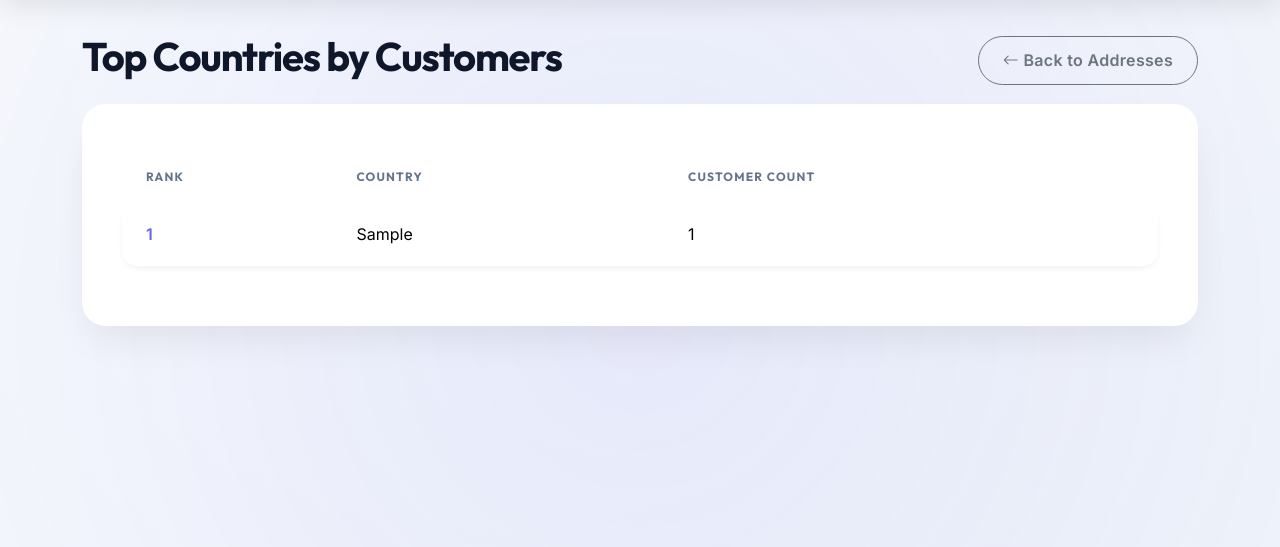
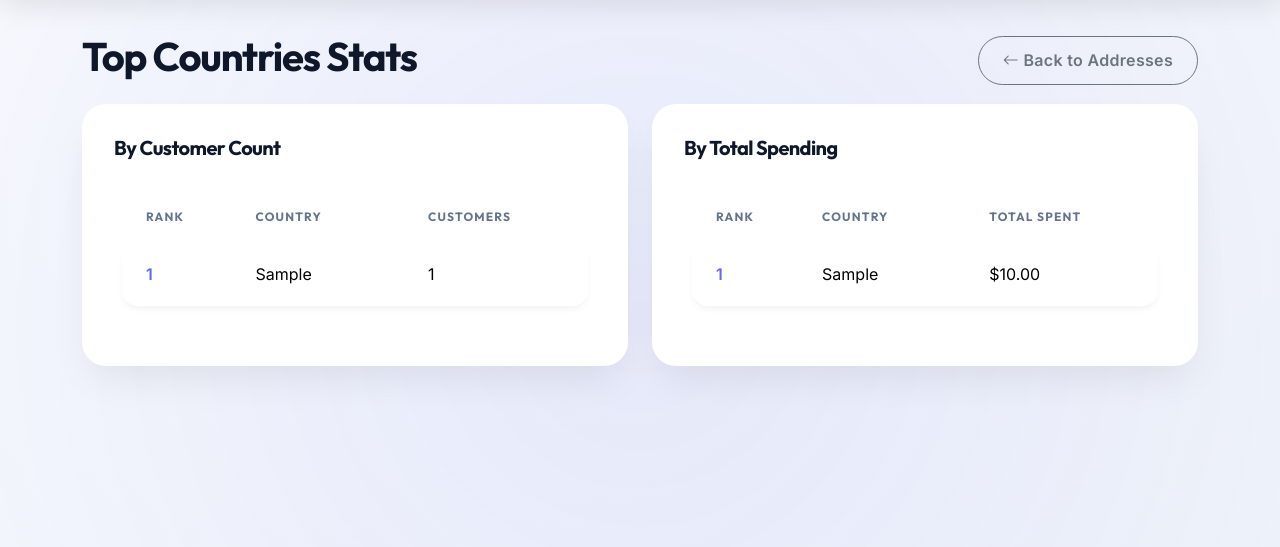
Before and after one commit to ituitis20-yilmazal19/DataTrack, a Flask app: page /address/top-countries in a window 1280 px wide. Shown: the part 81-628 px from the top of the page. Run offline with Flask 3, Linux system fonts and the light colour scheme; tables that the repository leaves empty hold one stand-in row (values such as "Sample post").

Commit message:
another complex query added

```diff
--- a/app.py
+++ b/app.py
@@ -199,7 +199,8 @@ def address():
 @app.route("/address/top-countries")
 def address_top_countries():
     rows = addresses.top_countries_by_customers()
-    return render_template("address_top_countries.html", rows=rows)
+    spending_rows = addresses.top_countries_by_spending()
+    return render_template("address_top_countries.html", rows=rows, spending_rows=spending_rows)
 
 @app.route("/address/<int:address_id>", methods=["GET", "POST"])
 def address_detail(address_id):
--- a/templates/address_top_countries.html
+++ b/templates/address_top_countries.html
@@ -1,22 +1,26 @@
 {% extends "base.html" %}
-{% block title %}Top Countries by Customers{% endblock %}
+{% block title %}Top Countries Stats{% endblock %}
 
 {% block content %}
 <div class="d-flex justify-content-between align-items-center mb-3">
-  <h1>Top Countries by Customers</h1>
+  <h1>Top Countries Stats</h1>
   <a href="{{ url_for('address') }}" class="btn btn-outline-secondary">
     <i class="bi bi-arrow-left"></i> Back to Addresses
   </a>
 </div>
 
+<div class="row">
+  <!-- Sol: Müşteri Sayısına Göre -->
+  <div class="col-md-6">
     <div class="card">
+      <h5 class="mb-3">By Customer Count</h5>
       <div class="table-responsive">
         <table class="table table-sm align-middle mb-0">
           <thead class="table-light">
             <tr>
               <th>Rank</th>
               <th>Country</th>
-          <th>Customer Count</th>
+              <th>Customers</th>
             </tr>
           </thead>
           <tbody>
@@ -34,4 +38,36 @@
         </table>
       </div>
     </div>
+  </div>
+
+  <!-- Sağ: Harcamaya Göre -->
+  <div class="col-md-6">
+    <div class="card">
+      <h5 class="mb-3">By Total Spending</h5>
+      <div class="table-responsive">
+        <table class="table table-sm align-middle mb-0">
+          <thead class="table-light">
+            <tr>
+              <th>Rank</th>
+              <th>Country</th>
+              <th>Total Spent</th>
+            </tr>
+          </thead>
+          <tbody>
+            {% for row in spending_rows %}
+            <tr>
+              <td>{{ row.rank }}</td>
+              <td>{{ row.country }}</td>
+              <td>${{ "%.2f"|format(row.total_spent) }}</td>
+            </tr>
+            {% endfor %}
+            {% if spending_rows|length == 0 %}
+            <tr><td colspan="3" class="text-center py-4"><em>No data</em></td></tr>
+            {% endif %}
+          </tbody>
+        </table>
+      </div>
+    </div>
+  </div>
+</div>
 {% endblock %}
--- a/utils/table_operations.py
+++ b/utils/table_operations.py
@@ -662,13 +662,13 @@ class Addresses:
         """
         sql = """
             SELECT
-                COUNT(*) AS customer_count,
-                co.country
-            FROM address a
-            JOIN city c ON a.city_id = c.city_id
-            JOIN country co ON c.country_id = co.country_id
-            JOIN customer cus ON a.address_id = cus.address_id
-            GROUP BY co.country
+                co.country,
+                COUNT(DISTINCT c.customer_id) AS customer_count
+            FROM country co
+            JOIN city ci ON ci.country_id = co.country_id
+            JOIN address a ON a.city_id = ci.city_id
+            JOIN customer c ON c.address_id = a.address_id
+            GROUP BY co.country_id, co.country
             ORDER BY customer_count DESC
             LIMIT %s
         """
@@ -678,6 +678,33 @@ class Addresses:
             cur.execute(sql, params)
             results = cur.fetchall()
             # Python'da rank ekle
+            for idx, row in enumerate(results, start=1):
+                row['rank'] = idx
+            return results
+
+    def top_countries_by_spending(self, limit: int = 20):
+        """
+        Top countries by total payment amount.
+        Returns: rank, country, total_spent
+        """
+        sql = """
+            SELECT
+                co.country,
+                SUM(p.amount) AS total_spent
+            FROM country co
+            JOIN city ci ON ci.country_id = co.country_id
+            JOIN address a ON a.city_id = ci.city_id
+            JOIN customer c ON c.address_id = a.address_id
+            JOIN payment p ON p.customer_id = c.customer_id
+            GROUP BY co.country_id, co.country
+            ORDER BY total_spent DESC
+            LIMIT %s
+        """
+        params = [limit]
+
+        with self.connection_factory() as cn, cn.cursor(dictionary=True) as cur:
+            cur.execute(sql, params)
+            results = cur.fetchall()
             for idx, row in enumerate(results, start=1):
                 row['rank'] = idx
             return results
```
Lines whose indentation alone changed are shown as unchanged.
